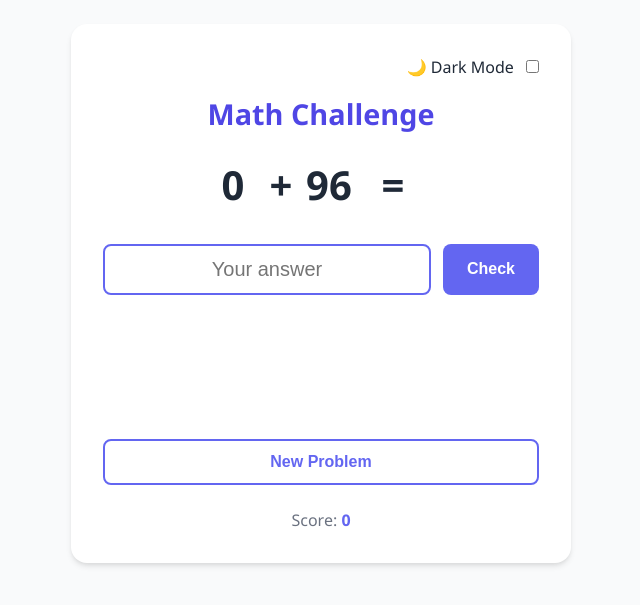
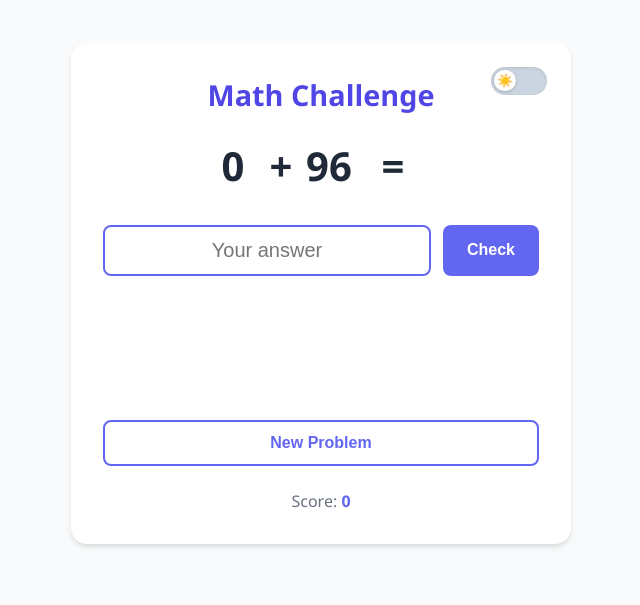
Before and after one commit to Arya-Programmer/math-challenge, a plain HTML site: page design.html in a window 1280 px wide. Shown: the part 107-712 px from the top of the page, without its empty margins (319-959 px from the left). Drawn offline with Linux system fonts and the light colour scheme.

Commit message:
Made dark mode button nicer

```diff
--- a/design.html
+++ b/design.html
@@ -41,6 +41,7 @@
             align-items: center;
             justify-content: center;
             padding: 2rem;
+            transition: background-color 0.3s ease, color 0.3s ease;
         }
 
         body.dark {
@@ -72,6 +73,18 @@
             color: var(--text-light-dark);
         }
 
+        body.dark .title {
+            color: var(--primary-light);
+        }
+
+        body.dark .feedback-success {
+            background-color: rgba(16, 185, 129, 0.2);
+        }
+
+        body.dark .feedback-error {
+            background-color: rgba(239, 68, 68, 0.2);
+        }
+
         .container {
             width: 100%;
             max-width: 500px;
@@ -80,6 +93,7 @@
             box-shadow: var(--shadow);
             padding: 2rem;
             transition: all 0.3s ease;
+            position: relative;
         }
 
         .title {
@@ -88,6 +102,7 @@
             margin-bottom: 1.5rem;
             color: var(--primary-dark);
             text-align: center;
+            transition: color 0.3s ease;
         }
 
         .problem {
@@ -122,7 +137,7 @@
             border: 2px solid var(--border);
             border-radius: 0.5rem;
             outline: none;
-            transition: border-color 0.2s ease;
+            transition: border-color 0.2s ease, background-color 0.3s ease, color 0.3s ease;
             text-align: center;
         }
 
@@ -157,6 +172,7 @@
             border: 2px solid var(--primary);
             margin-top: 1rem;
             width: 100%;
+            transition: background-color 0.2s ease, color 0.3s ease, border-color 0.3s ease;
         }
 
         .new-problem-btn:hover {
@@ -198,11 +214,72 @@
             margin-top: 1.5rem;
             font-size: 1rem;
             color: var(--text-light);
+            transition: color 0.3s ease;
         }
 
         .score-value {
             font-weight: 700;
             color: var(--primary);
+        }
+
+        /* Theme Toggle Styles */
+        .theme-toggle {
+            position: absolute;
+            top: 1.5rem;
+            right: 1.5rem;
+            display: flex;
+            align-items: center;
+            z-index: 10;
+        }
+
+        .theme-toggle-track {
+            position: relative;
+            display: inline-block;
+            width: 3.5rem;
+            height: 1.75rem;
+            border-radius: 1.75rem;
+            background-color: #cbd5e1;
+            transition: 0.3s;
+            cursor: pointer;
+            box-shadow: inset 0 1px 3px rgba(0, 0, 0, 0.1);
+        }
+
+        body.dark .theme-toggle-track {
+            background-color: #475569;
+        }
+
+        .theme-toggle-thumb {
+            position: absolute;
+            top: 0.2rem;
+            left: 0.2rem;
+            width: 1.35rem;
+            height: 1.35rem;
+            border-radius: 50%;
+            background-color: white;
+            box-shadow: 0 1px 3px rgba(0, 0, 0, 0.2);
+            transition: 0.3s;
+            display: flex;
+            align-items: center;
+            justify-content: center;
+            color: #fbbf24;
+        }
+
+        body.dark .theme-toggle-thumb {
+            left: calc(100% - 1.55rem);
+            background-color: #1f2937;
+            color: #f3f4f6;
+        }
+
+        .theme-toggle input {
+            opacity: 0;
+            width: 0;
+            height: 0;
+            position: absolute;
+        }
+
+        .theme-toggle-icon {
+            font-size: 0.8rem;
+            line-height: 1;
         }
 
         @keyframes pulse {
@@ -239,18 +316,26 @@
             button {
                 width: 100%;
             }
+
+            .theme-toggle {
+                top: 1rem;
+                right: 1rem;
+            }
         }
     </style>
 </head>
 
 <body>
     <div class="container">
-        <div style="text-align: right; margin-bottom: 1rem;">
-            <label style="cursor: pointer; user-select: none;">
-                🌙 Dark Mode
-                <input type="checkbox" id="darkModeToggle" onchange="toggleDarkMode()" style="margin-left: 0.5rem;">
+        <div class="theme-toggle">
+            <label class="theme-toggle-track">
+                <input type="checkbox" id="darkModeToggle" onchange="toggleDarkMode()">
+                <span class="theme-toggle-thumb">
+                    <span class="theme-toggle-icon">☀️</span>
+                </span>
             </label>
         </div>
+
         <h1 class="title">Math Challenge</h1>
 
         <div class="problem">
@@ -279,7 +364,7 @@
         let score = 0;
 
         function newProblem() {
-            // Generate random numbers between 1 and 20
+            // Generate random numbers between 1 and 100
             num1 = Math.floor(Math.random() * 100);
             num2 = Math.floor(Math.random() * 100);
             correctAnswer = num1 + num2;
@@ -333,27 +418,35 @@
             }
         });
 
-        // Initialize the first problem
+        function toggleDarkMode() {
+            document.body.classList.toggle('dark');
+            localStorage.setItem('darkMode', document.body.classList.contains('dark'));
+
+            // Update the icon based on dark mode state
+            const toggleIcon = document.querySelector('.theme-toggle-icon');
+            if (document.body.classList.contains('dark')) {
+                toggleIcon.textContent = '🌙';
+            } else {
+                toggleIcon.textContent = '☀️';
+            }
+        }
+
+        // Initialize the app
         function init() {
+            // Restore dark mode preference
+            if (localStorage.getItem('darkMode') === 'true') {
+                document.body.classList.add('dark');
+                document.getElementById('darkModeToggle').checked = true;
+                document.querySelector('.theme-toggle-icon').textContent = '🌙';
+            }
+
+            // Initialize the first problem
             newProblem();
             document.getElementById('scoreSpan').textContent = score;
         }
 
-        // Call init instead of newProblem directly
+        // Call init on page load
         window.onload = init;
-        function toggleDarkMode() {
-            document.body.classList.toggle('dark');
-            localStorage.setItem('darkMode', document.body.classList.contains('dark'));
-        }
-
-        // On load, restore dark mode preference
-        window.onload = () => {
-            if (localStorage.getItem('darkMode') === 'true') {
-                document.body.classList.add('dark');
-                document.getElementById('darkModeToggle').checked = true;
-            }
-            init();
-        };
     </script>
 </body>
 
```
